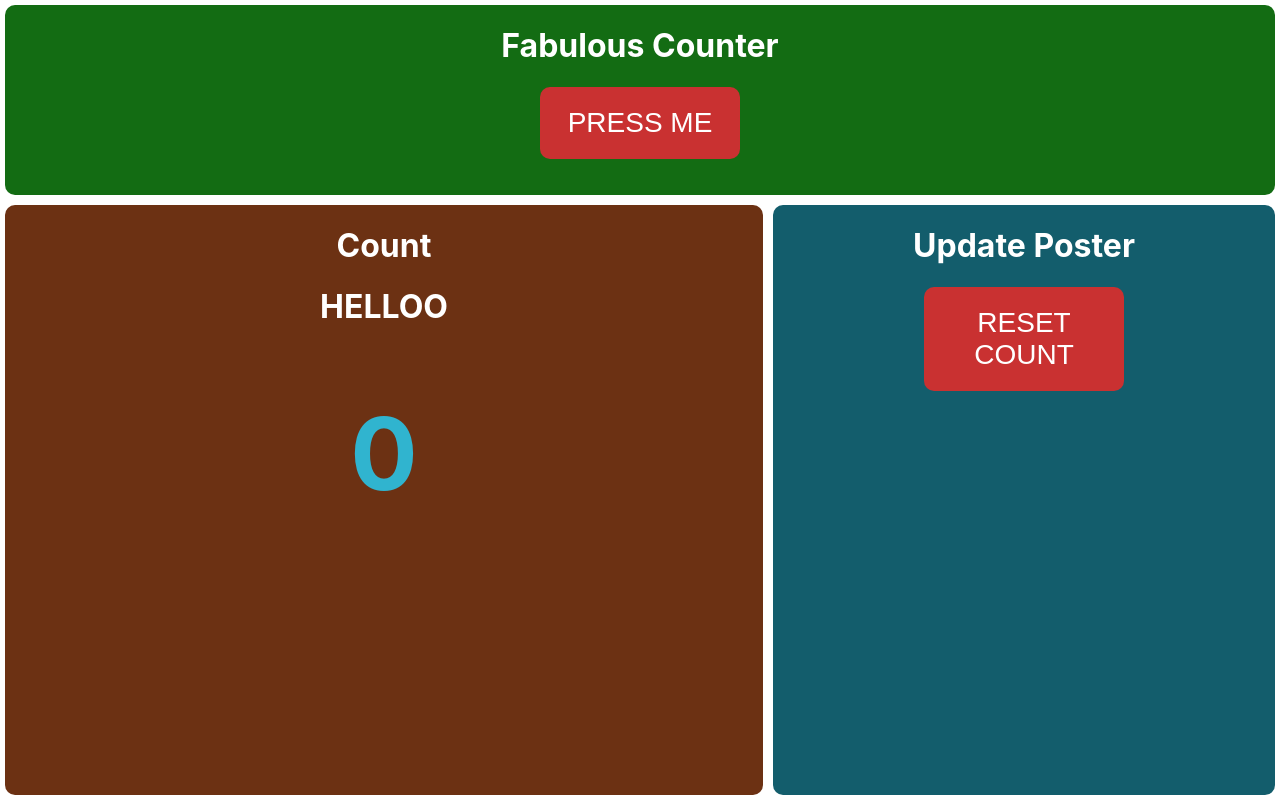
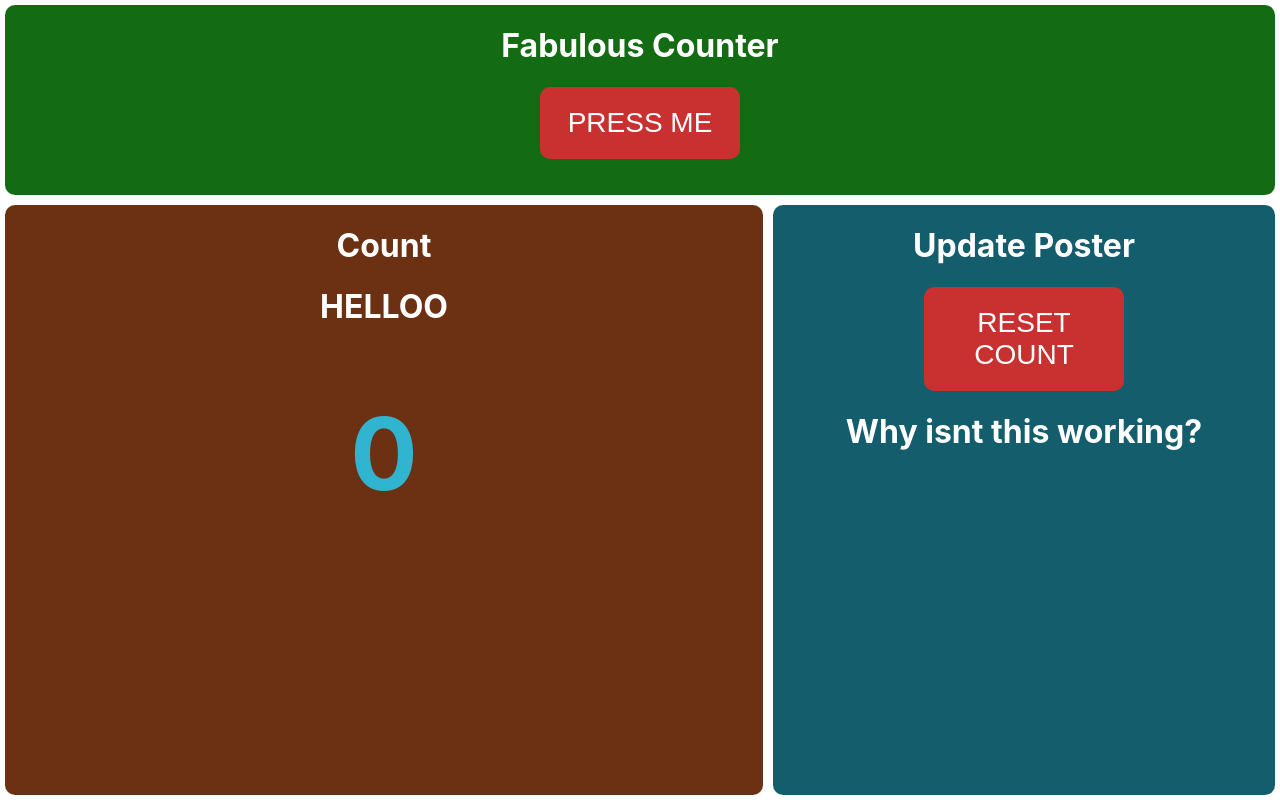
Before and after one commit to CKeogh/PWA-spike, a React (Create React App) app in the folder yozu-spike/: page / in a window 1280 px wide. Built offline with nearby package versions, Linux system fonts and the light colour scheme.

Commit message:
add more text

```diff
--- a/yozu-spike/src/App.js
+++ b/yozu-spike/src/App.js
@@ -24,6 +24,7 @@ class App extends React.Component {
         <div className="updatePoster">
           <Text content={"Update Poster"} />
           <BigButton action={this.resetCount} text="reset count" />
+          <Text content="Why isnt this working?" />
         </div>
       </div>
     )
```
